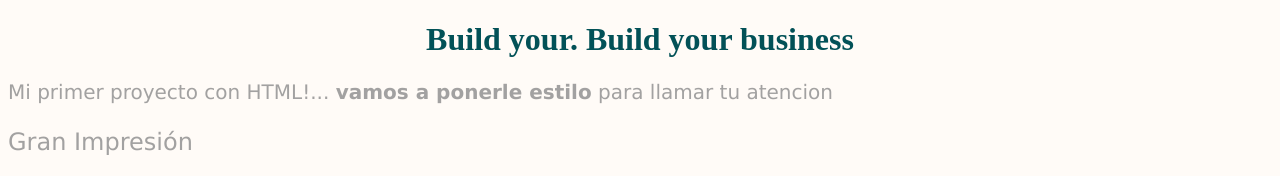
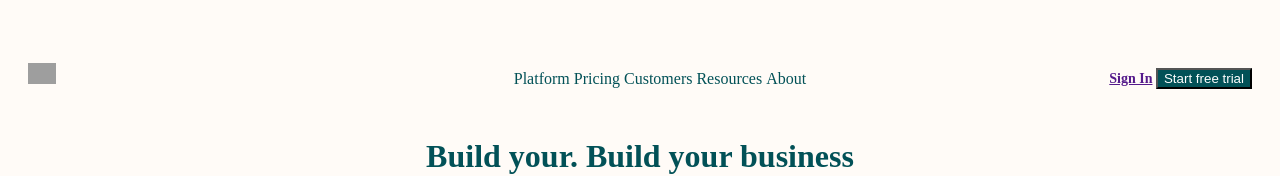
Before and after one commit to adrylu88/santander-front-2022, a plain HTML site: page index.html in a window 1280 px wide. Shown: the top 176 px of the page. Drawn offline with Linux system fonts and the light colour scheme; grey boxes are pictures that could not be loaded.

Commit message:
reto 1 sesion 2 configuracion de barra de navegacion

```diff
--- a/index.html
+++ b/index.html
@@ -5,9 +5,32 @@
     <meta http-equiv="X-UA-Compatible" content="IE=edge">
     <meta name="viewport" content="width=device-width, initial-scale=1.0">
     <title>Matcha</title>
+
     <link rel="stylesheet" href="styles.css">
 </head>
 <body>
+    <header class="header">
+        <!--Regresar a la pagina principal-->
+         <!-- Logo con link a la página principal -->
+  <a href="/"  class="logo">
+    <img src="https://getmatcha.com/wp-content/uploads/2020/01/Icon-green.png" alt="Matcha"/>
+  </a>
+  <!-- Menú de navegación -->
+  <nav class="navbar">
+    <ul>
+      <li>Platform</li>
+      <li>Pricing</li>
+      <li>Customers</li>
+      <li>Resources</li>
+      <li>About</li>
+    </ul>
+  </nav>
+  <!-- Contenedor de acciones de usuario -->
+  <div class="actions">
+    <a href="">Sign In</a>
+    <button>Start free trial</button>
+  </div>
+    </header>
     <h1>Build your. Build your business</h1>
     <p>Mi primer proyecto con HTML!... <strong> vamos a ponerle estilo</strong> para llamar tu atencion <br><br>
     <big>Gran Impresión</big> <br><br>
--- a/styles.css
+++ b/styles.css
@@ -17,3 +17,44 @@ button{
     color: #fff;
     background-color: #025157;
 }
+
+.header {
+    margin-top: 40px;
+    margin-left: 20px;
+    margin-right: 20px;
+    font-size: 0;
+  }
+
+  li{
+    display:inline;
+  }
+
+  .header>*{
+    display: inline-block;
+    font-size: 16px;
+    line-height: 45px;
+    height: 100%;
+    vertical-align: middle;
+  }
+
+  .logo{
+    width: 15%;
+  }
+
+  .logo > img{
+    width: 15%;
+  }
+
+  .navbar{
+    width: 70%;
+    text-align: center;
+    color: #025157;
+    font-weight:500;
+  }
+
+  .actions{
+    width: 15%;
+    text-align: right;
+    font-size: 14px;
+    font-weight: 600;
+  }
```
